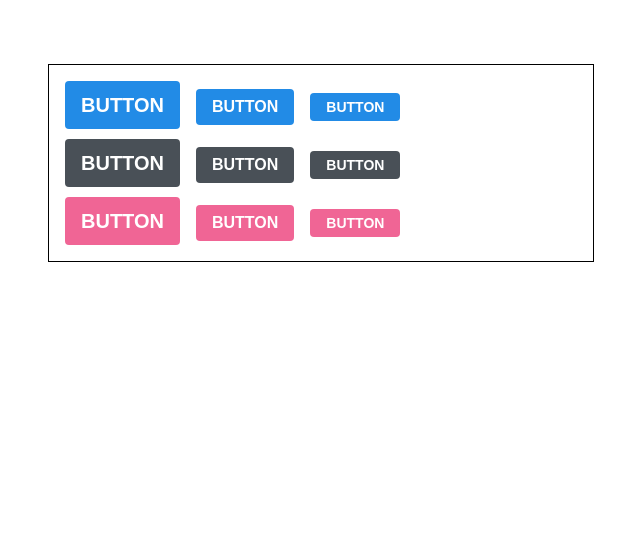
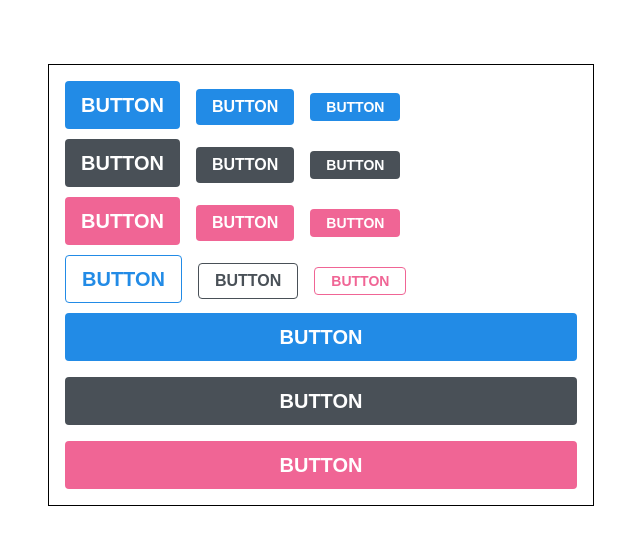
Before and after one commit to sannimdev/react-styling-with-sass, a React (Create React App) app: page / in a window 1280 px wide. Shown: the top 544 px of the page, without its empty margins (319-959 px from the left). Built offline with nearby package versions, Linux system fonts and the light colour scheme.

Commit message:
버튼에 선택적 속성 지정하기 (outline, fullWidth는 속성이 존재할 수도 있지만 없을 수도 있음)

```diff
--- a/src/App.js
+++ b/src/App.js
@@ -27,6 +27,28 @@
           BUTTON
         </Button>
       </div>
+      <div className="buttons">
+        <Button size="large" color="blue" outline>
+          BUTTON
+        </Button>
+        <Button color="gray" outline={true}>
+          BUTTON
+        </Button>
+        <Button size="small" color="pink" outline={true}>
+          BUTTON
+        </Button>
+      </div>
+      <div className="buttons">
+        <Button color="blue" fullWidth size="large">
+          BUTTON
+        </Button>
+        <Button color="gray" fullWidth={true} size="large">
+          BUTTON
+        </Button>
+        <Button color="pink" fullWidth={true} size="large">
+          BUTTON
+        </Button>
+      </div>
     </div>
   );
 }
--- a/src/Components/Button.js
+++ b/src/Components/Button.js
@@ -4,8 +4,12 @@
 
 // size: large, medium, small
 // color: blue(default), pink, gray
-function Button({ children, size, color }) {
-  return <button className={classNames("Button", size, color)}>{children}</button>;
+function Button({ children, size, color, outline, fullWidth }) {
+  return (
+    <button className={classNames("Button", size, color, { outline, fullWidth })}>
+      {children}
+    </button>
+  );
 }
 
 // 가장 정석적인 방법
--- a/src/Components/Button.scss
+++ b/src/Components/Button.scss
@@ -9,6 +9,15 @@
   }
   &:active {
     background: darken($color, 10%);
+  }
+  &.outline {
+    color: $color;
+    background: none;
+    border: 1px solid $color;
+    &:hover {
+      background: $color;
+      color: white;
+    }
   }
 }
 .Button {
@@ -54,6 +63,15 @@
   & + & {
     margin-left: 1rem;
   }
+
+  &.fullWidth {
+    width: 100%;
+    justify-content: center;
+    & + & {
+      margin-left: 0;
+      margin-top: 1rem;
+    }
+  }
 }
 
 // .Button + .Button {
```
